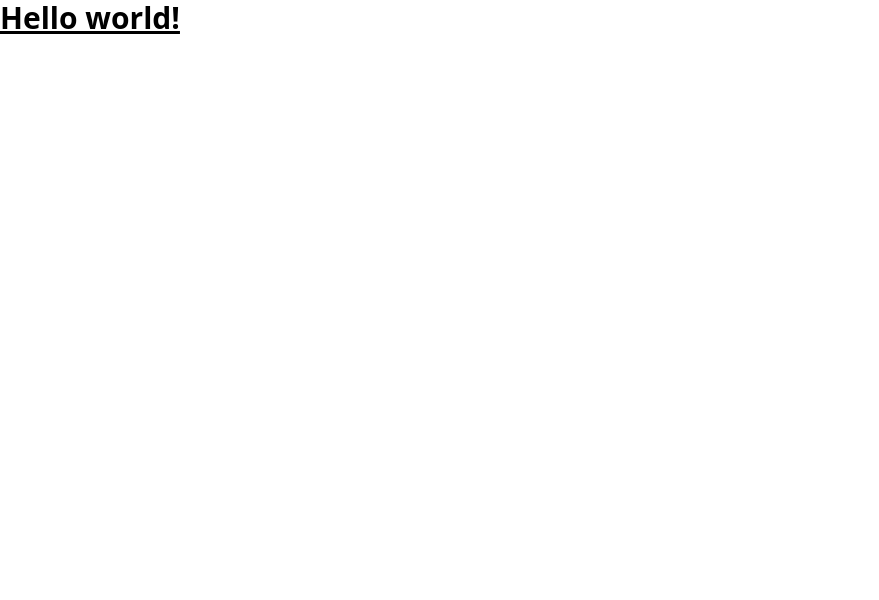
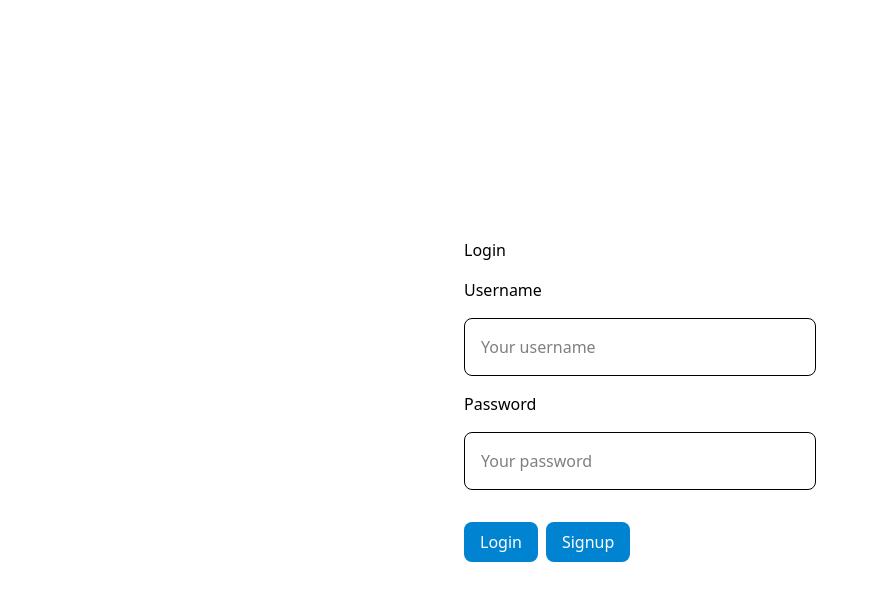
Before and after one commit to helio-leao/portal-do-professor-web, a React (Vite) app: page /login in a window 1280 px wide. Shown: the top 600 px of the page, without its empty margins (0-879 px from the left). Built offline with nearby package versions, Linux system fonts and the light colour scheme.

Commit message:
feat: implement login page with session management and routing

```diff
--- a/src/App.tsx
+++ b/src/App.tsx
@@ -1,11 +1,25 @@
-import reactLogo from "./assets/react.svg";
-import viteLogo from "/vite.svg";
+import { BrowserRouter as Router, Routes, Route } from "react-router-dom";
+import { SessionProvider } from "./contexts/SessionContext";
+import GuestLayout from "./layouts/GuestLayout";
+import AuthLayout from "./layouts/AuthLayout";
+import LoginPage from "./pages/LoginPage";
+import HomePage from "./pages/HomePage";
 
 function App() {
   return (
-    <>
-      <h1 className="text-3xl font-bold underline">Hello world!</h1>
-    </>
+    <SessionProvider>
+      <Router>
+        <Routes>
+          <Route element={<GuestLayout />}>
+            <Route path="/login" element={<LoginPage />} />
+          </Route>
+
+          <Route element={<AuthLayout />}>
+            <Route path="/" element={<HomePage />} />
+          </Route>
+        </Routes>
+      </Router>
+    </SessionProvider>
   );
 }
 
--- /dev/null
+++ b/src/components/Header.tsx
@@ -0,0 +1,45 @@
+import { Link } from "react-router-dom";
+import { useSession } from "../contexts/SessionContext";
+import { FaSignOutAlt, FaSchool } from "react-icons/fa";
+
+export default function Header() {
+  const { session, signOut } = useSession();
+
+  async function handleLogout() {
+    if (!session) {
+      return;
+    }
+    try {
+      // TODO: call logout on API
+      signOut();
+    } catch (error) {
+      alert(error);
+    }
+  }
+
+  return (
+    <header className="flex justify-between items-center gap-4 p-4 bg-sky-600 w-full">
+      <div className="flex items-center gap-6">
+        <FaSchool className="size-6 text-white" />
+        <nav>
+          <ul className="flex gap-4">
+            <li>
+              <Link to="/" className="flex py-2 text-white">
+                Home
+              </Link>
+            </li>
+            {/* <li>
+              <Link to="/" className="flex py-2 text-white">
+                Home
+              </Link>
+            </li> */}
+          </ul>
+        </nav>
+      </div>
+
+      <button onClick={handleLogout} className="text-white">
+        <FaSignOutAlt />
+      </button>
+    </header>
+  );
+}
--- /dev/null
+++ b/src/components/LoadingIndicator.tsx
@@ -0,0 +1,7 @@
+export default function LoadingIndicator() {
+  return (
+    <div className="flex flex-1 justify-center items-center">
+      <p>Loading...</p>
+    </div>
+  );
+}
--- /dev/null
+++ b/src/contexts/SessionContext.tsx
@@ -0,0 +1,57 @@
+import {
+  useContext,
+  createContext,
+  type PropsWithChildren,
+  useState,
+  useEffect,
+} from "react";
+import {
+  getLocalStorageSession,
+  removeLocalStorageSession,
+  setLocalStorageSession,
+} from "../utils/localStorageSession";
+import type Session from "../types/Session";
+
+const AuthContext = createContext<{
+  signIn: (data: Session) => void;
+  signOut: () => void;
+  session: Session | null;
+  isLoading: boolean;
+} | null>(null);
+
+export function useSession() {
+  const value = useContext(AuthContext);
+  if (!value) {
+    throw new Error("useSession must be wrapped in a <SessionProvider />");
+  }
+  return value;
+}
+
+export function SessionProvider({ children }: PropsWithChildren) {
+  const [isLoading, setIsLoading] = useState(true);
+  const [session, setSession] = useState<Session | null>(null);
+
+  useEffect(() => {
+    const data = getLocalStorageSession();
+    if (data) {
+      setSession(data);
+    }
+    setIsLoading(false);
+  }, []);
+
+  function signIn(data: Session) {
+    setLocalStorageSession(data);
+    setSession(data);
+  }
+
+  async function signOut() {
+    removeLocalStorageSession();
+    setSession(null);
+  }
+
+  return (
+    <AuthContext.Provider value={{ signIn, signOut, session, isLoading }}>
+      {children}
+    </AuthContext.Provider>
+  );
+}
--- /dev/null
+++ b/src/layouts/AuthLayout.tsx
@@ -0,0 +1,23 @@
+import { Navigate, Outlet } from "react-router-dom";
+import { useSession } from "../contexts/SessionContext";
+import Header from "../components/Header";
+import LoadingIndicator from "../components/LoadingIndicator";
+
+export default function AuthLayout() {
+  const { session, isLoading } = useSession();
+
+  if (isLoading) {
+    return <LoadingIndicator />;
+  }
+
+  if (!session) {
+    return <Navigate to="/login" />;
+  }
+
+  return (
+    <div className="flex flex-col items-center min-h-dvh">
+      <Header />
+      <Outlet />
+    </div>
+  );
+}
--- /dev/null
+++ b/src/layouts/GuestLayout.tsx
@@ -0,0 +1,21 @@
+import { Navigate, Outlet } from "react-router-dom";
+import { useSession } from "../contexts/SessionContext";
+import LoadingIndicator from "../components/LoadingIndicator";
+
+export default function AuthLayout() {
+  const { session, isLoading } = useSession();
+
+  if (isLoading) {
+    return <LoadingIndicator />;
+  }
+
+  if (session) {
+    return <Navigate to="/" />;
+  }
+
+  return (
+    <div className="flex justify-center items-center min-h-dvh">
+      <Outlet />
+    </div>
+  );
+}
--- /dev/null
+++ b/src/pages/HomePage.tsx
@@ -0,0 +1,5 @@
+export default function HomePage() {
+  return (
+    <main className="p-4 w-full max-w-screen-sm">HomePage Placeholder</main>
+  );
+}
--- /dev/null
+++ b/src/pages/LoginPage.tsx
@@ -0,0 +1,60 @@
+import { useState } from "react";
+import { Link } from "react-router-dom";
+
+export default function LoginPage() {
+  const [username, setUsername] = useState("");
+  const [password, setPassword] = useState("");
+
+  const [isLoading, setIsLoading] = useState(false);
+
+  async function handleLogin(e: React.FormEvent<HTMLFormElement>) {
+    e.preventDefault();
+  }
+
+  return (
+    <main className="flex flex-col grow max-w-sm p-4">
+      <h1 className="mb-4">Login</h1>
+
+      <form className="flex flex-col gap-4" onSubmit={handleLogin}>
+        <div className="flex flex-col gap-4">
+          <label htmlFor="username">Username</label>
+          <input
+            type="text"
+            className="border p-4 rounded-lg"
+            id="username"
+            placeholder="Your username"
+            value={username}
+            onChange={(e) => setUsername(e.target.value)}
+          />
+        </div>
+
+        <div className="flex flex-col gap-4">
+          <label htmlFor="password">Password</label>
+          <input
+            type="password"
+            className="border p-4 rounded-lg"
+            id="password"
+            placeholder="Your password"
+            value={password}
+            onChange={(e) => setPassword(e.target.value)}
+          />
+        </div>
+
+        <div className="flex gap-2 mt-4">
+          <button
+            disabled={isLoading}
+            className="bg-sky-600 rounded-lg px-4 py-2 self-start text-white"
+          >
+            Login
+          </button>
+          <Link
+            to="/signup"
+            className="bg-sky-600 rounded-lg px-4 py-2 self-start text-white"
+          >
+            Signup
+          </Link>
+        </div>
+      </form>
+    </main>
+  );
+}
--- /dev/null
+++ b/src/types/Session.ts
@@ -0,0 +1,7 @@
+export default interface Session {
+  user: {
+    _id: string;
+  };
+  accessToken: string;
+  refreshToken: string;
+}
--- /dev/null
+++ b/src/utils/localStorageSession.ts
@@ -0,0 +1,16 @@
+import type Session from "../types/Session";
+
+const KEY = "session";
+
+export function getLocalStorageSession(): Session | null {
+  const data = localStorage.getItem(KEY);
+  return data ? JSON.parse(data) : null;
+}
+
+export function setLocalStorageSession(data: Session) {
+  localStorage.setItem(KEY, JSON.stringify(data));
+}
+
+export function removeLocalStorageSession() {
+  localStorage.removeItem(KEY);
+}
```
